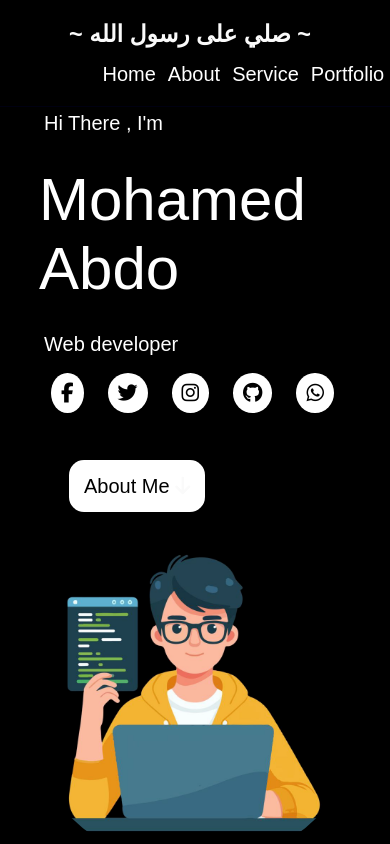
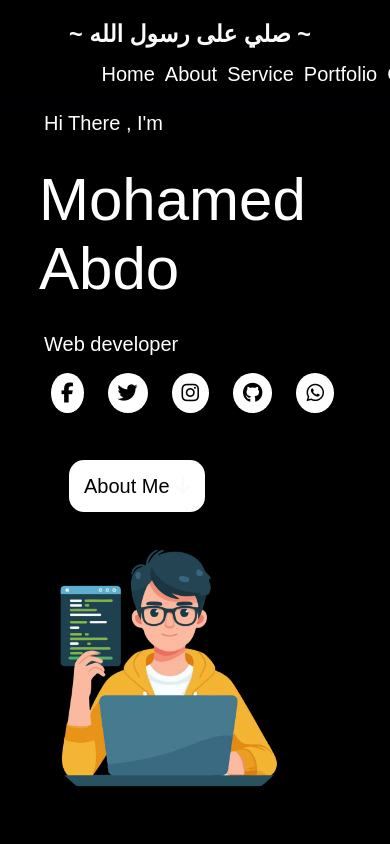
Before and after one commit to MohamedAbdo453307/Mohamed-Abdo-Eltayeb, a plain HTML site: page index.html in a window 390 px wide. Shown: the top 844 px of the page. Drawn offline with nearby package versions, Linux system fonts and the light colour scheme.

Commit message:
Update style.css

```diff
--- a/style.css
+++ b/style.css
@@ -433,7 +433,7 @@ footer{
 
 
 }
-@media(max-width:528px) {
+@media(max-width:600px) {
     #service .items{
         display: grid;
         grid-template-columns: repeat(1,1fr);
@@ -497,17 +497,19 @@ footer{
     }
     .navbar .nav ul{
         padding-top: 15px;
+        postion:relative;
+        right:30px;
 
         margin: auto;
     }
     .navbar .nav ul li{
-        padding: 0 6px;
+        padding: 0 5px;
     }
     .container-home .content{
         display: block;
     }
     .container-home .content .image img{
-        width:350px;
+        width:300px;
         position: relative ;
         right: 20px;
         top: 70px;
```
